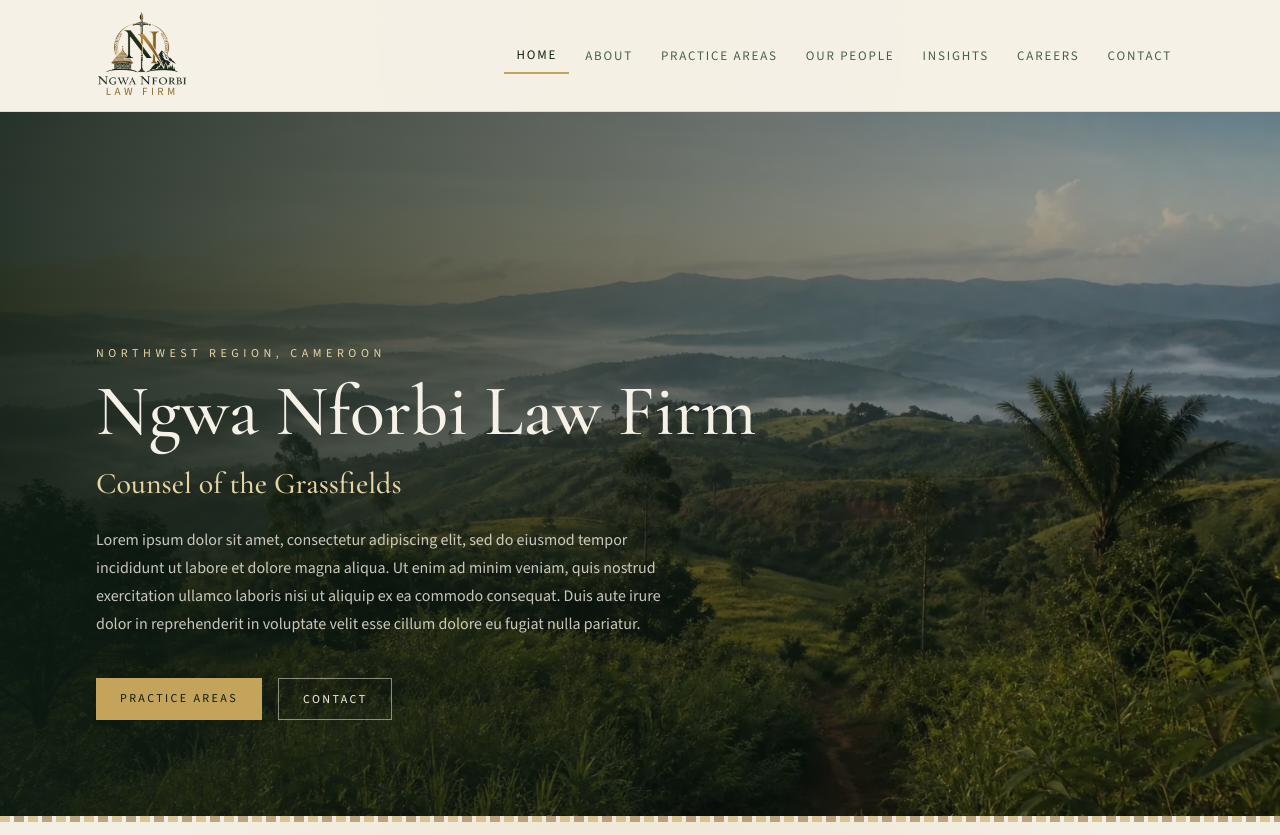
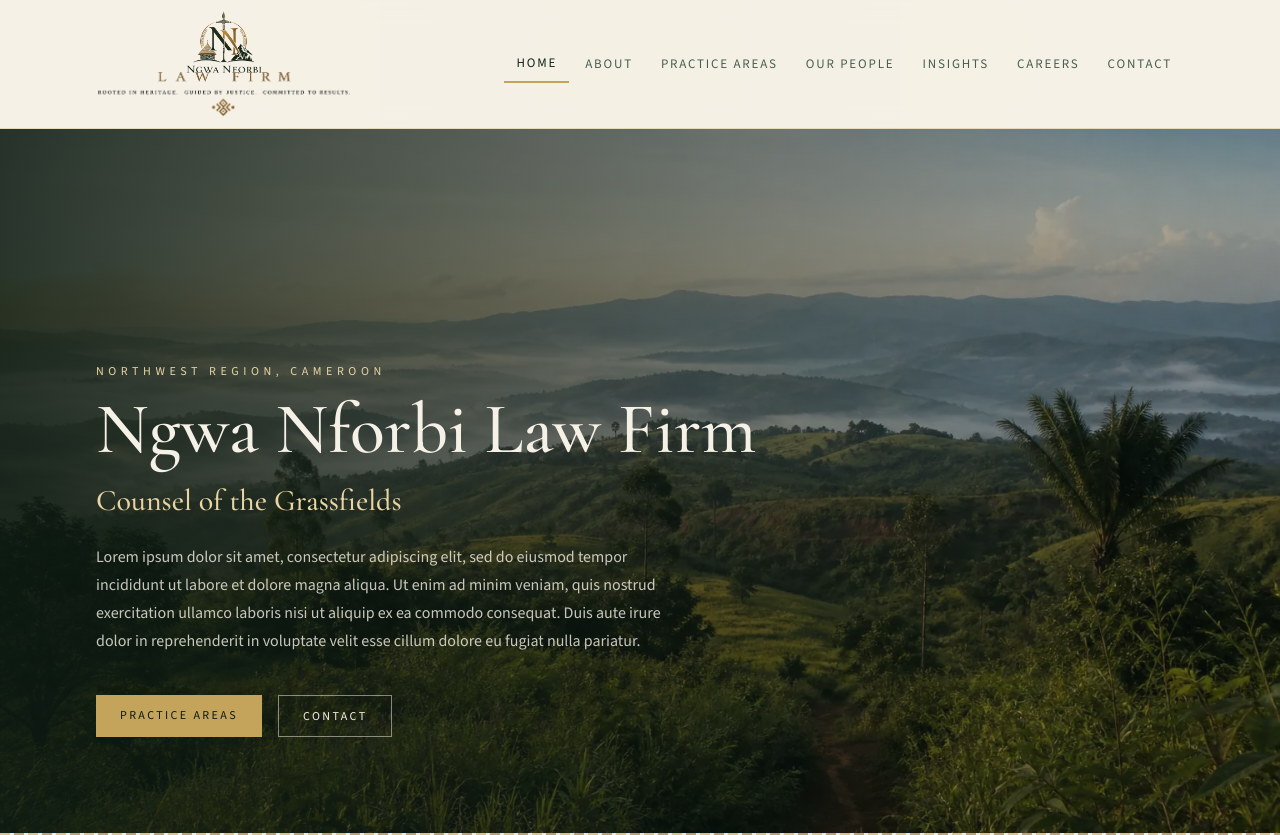
Before and after one commit to newanforbi/ngwa-nforbi-law-firm, a Next.js app: page / in a window 1280 px wide. Shown: the top 835 px of the page. Built offline with nearby package versions, Linux system fonts and the light colour scheme.

Commit message:
Replace header Law Firm text with the motto lockup
Stack the gold LAW FIRM / heritage motto art under NGWA NFORBI so the header uses the new companion mark instead of typeset Law Firm.

```diff
--- a/components/SiteHeader.tsx
+++ b/components/SiteHeader.tsx
@@ -28,12 +28,17 @@ export function SiteHeader() {
             alt={firm.legalName}
             width={236}
             height={194}
-            className="h-16 w-auto md:h-[4.75rem]"
+            className="h-14 w-auto md:h-16"
             priority
           />
-          <span className="-mt-0.5 text-[10px] tracking-[0.32em] text-gold-deep uppercase md:text-[11px]">
-            Law Firm
-          </span>
+          <Image
+            src="/brand/motto.webp"
+            alt="Law firm. Rooted in heritage. Guided by justice. Committed to results."
+            width={1042}
+            height={195}
+            className="-mt-1 h-auto w-[11.5rem] md:w-[16rem]"
+            priority
+          />
         </Link>
 
         <nav className="hidden items-center gap-1 lg:flex" aria-label="Primary">
```
Also changed, not shown: public/brand/motto.webp (added).
